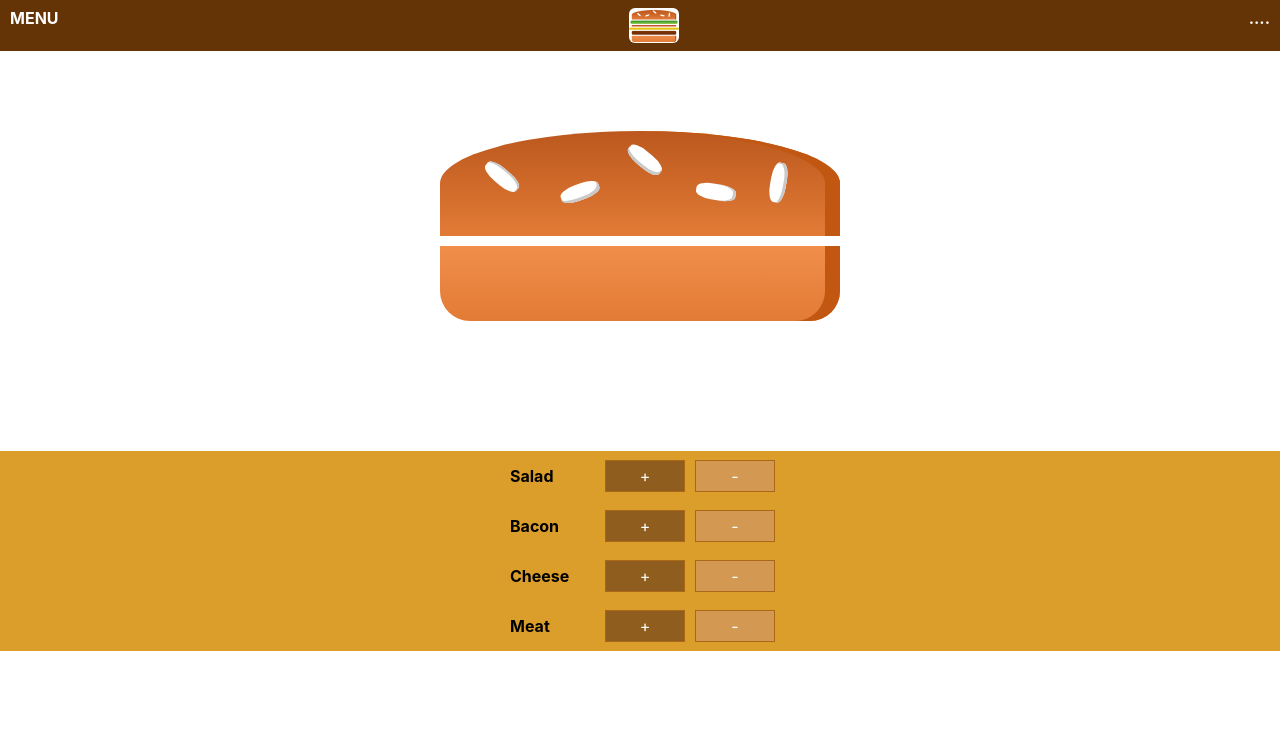
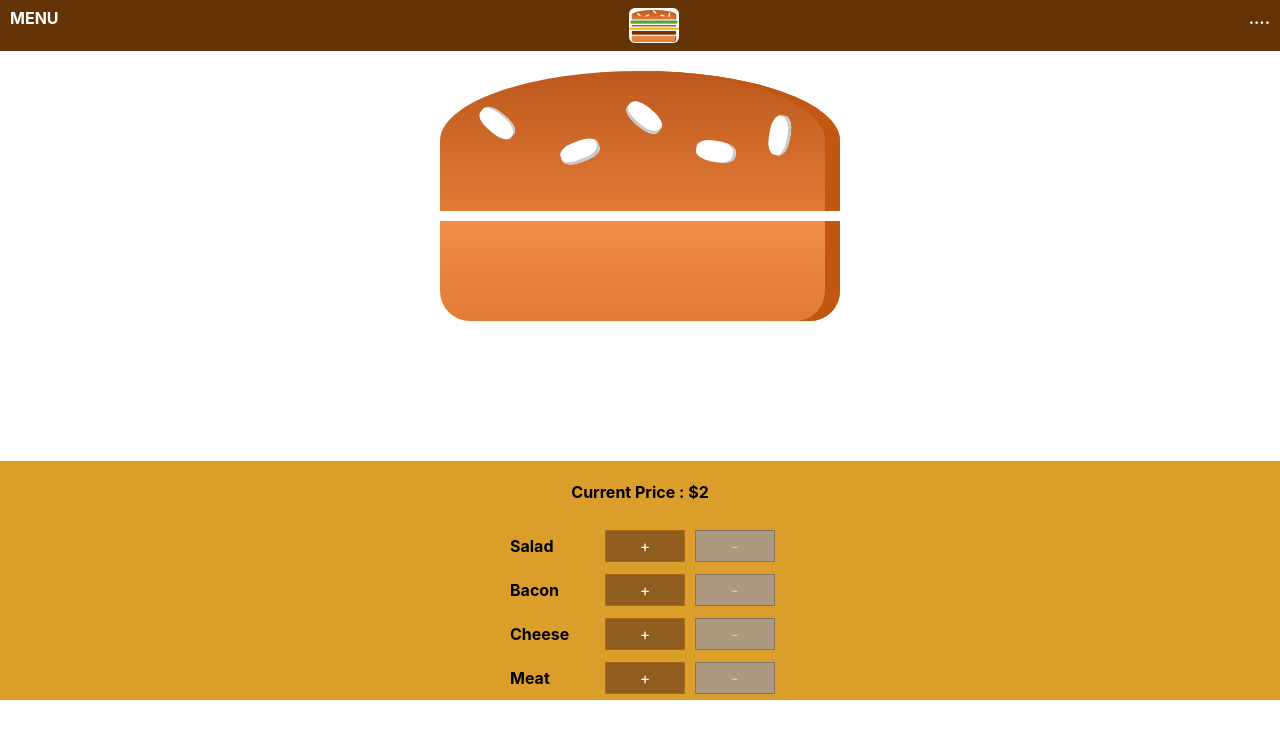
Before and after one commit to akashsolanki1101/Burger-Builder, a React (Create React App) app: page / in a window 1280 px wide. Shown: the top 738 px of the page. Built offline with nearby package versions, Linux system fonts and the light colour scheme.

Commit message:
Work in progress

```diff
--- a/src/Components/Burger/BuildControls/BuildControl/BuildControl.js
+++ b/src/Components/Burger/BuildControls/BuildControl/BuildControl.js
@@ -2,12 +2,13 @@ import React from 'react'
 
 import classes from './BuildControl.module.css'
 
-const buildControl = (props)=>(
-    <div className={classes.BuildControl}>
+const buildControl = (props)=>{
+    const disabled = props.count?null:"disabled"
+    return(<div className={classes.BuildControl}>
         <div className={classes.Label}>{props.label}</div>
-        <button className={classes.More}>+</button>
-        <button className={classes.Less}>-</button>
+        <button className={classes.More} onClick={props.addIngredient}>+</button>
+        <button className={classes.Less} disabled={disabled} onClick={props.removeIngredient}>-</button>
     </div>
-);
+    )};
 
 export default buildControl
--- a/src/Components/Burger/BuildControls/BuildControl/BuildControl.module.css
+++ b/src/Components/Burger/BuildControls/BuildControl/BuildControl.module.css
@@ -3,7 +3,7 @@
     height : 100%;
     justify-content: center;
     align-items:center;
-    margin: 5px;
+    margin: 2px;
 }
 
 .BuildControl button {
--- a/src/Components/Burger/BuildControls/BuildControls.js
+++ b/src/Components/Burger/BuildControls/BuildControls.js
@@ -13,8 +13,15 @@ const controls =[
 const buildControls = (props)=>{
     return(
         <div className={classes.BuildControls}>
+            <h4 style={{textAlign:"center"}}>Current Price : ${props.price}</h4>
             {
-                controls.map(ctrl=><BuildControl key={ctrl.label} label={ctrl.label} />)
+                controls.map(ctrl=>
+                    <BuildControl
+                        count = {props.ingredients[ctrl.type]}
+                        key={ctrl.label}
+                        label={ctrl.label}
+                        addIngredient={()=>props.addIngredient(ctrl.type)}
+                        removeIngredient={()=>props.removeIngredient(ctrl.type)}/>)
             }
         </div>
 )}
--- a/src/Components/Burger/BuildControls/BuildControls.module.css
+++ b/src/Components/Burger/BuildControls/BuildControls.module.css
@@ -3,5 +3,17 @@
     flex-flow: column;
     background-color :  rgba(214, 141, 5, 0.849);
     width : 100%;
-    margin-top : 30px;
+    margin-top : 0px;
 }
+
+@media(max-width : 360px){
+    .BuildControls{
+        margin-top: 60px;
+    }
+}
+
+@media(max-width : 320px){
+    .BuildControls{
+        margin-top: 0px;
+    }
+}
--- a/src/Components/Burger/Burger.js
+++ b/src/Components/Burger/Burger.js
@@ -4,9 +4,16 @@ import BurgerIngredients from './BurgerIngredients/BurgerIngredients'
 import classes from './Burger.module.css'
 
 const burger=(props)=> {
-        let ingredients = Object.keys(props.ingredients).forEach(key=> {
-            return <BurgerIngredients type={key} />
-        });
+        let ingredients = Object.keys(props.ingredients)
+            .map((ingredient=> {
+                    let a=[];
+                    for(var i=0;i<(props.ingredients)[ingredient];i++)
+                        {
+                            a.push(<BurgerIngredients type={ingredient} key={ingredient+i.toString()}/>)
+                        }
+                    return a;
+        }));
+
 
         return(
             <div className={classes.Burger}>
--- a/src/Components/Burger/Burger.module.css
+++ b/src/Components/Burger/Burger.module.css
@@ -1,8 +1,8 @@
 .Burger{
-    height : 300px;
+    height : 400px;
     width :500px;
-    margin : 20px auto;
-    padding-top: 50px;
+    margin: auto;
+    padding-top: 10px;
     overflow: auto ;
     text-align: center;
     font-size: 150%;
@@ -18,6 +18,7 @@
 
   @media (max-width : 430px){
     .Burger{
+      height : 300px;
       width : 100%;
       font-size : 100%;
       /* padding : 5px; */
--- a/src/Components/Burger/BurgerIngredients/BurgerIngredients.js
+++ b/src/Components/Burger/BurgerIngredients/BurgerIngredients.js
@@ -26,15 +26,15 @@ class BurgerIngredients extends Component {
         break;
 
       case "bacon":
-        ingredients = <div className={classes.Salad}></div>;
+        ingredients = <div className={classes.Bacon}></div>;
         break;
 
       case "cheese":
-        ingredients = <div className={classes.Salad}></div>;
+        ingredients = <div className={classes.Cheese}></div>;
         break;
 
       case "meat":
-        ingredients = <div className={classes.Salad}></div>;
+        ingredients = <div className={classes.Meat}></div>;
         break;
 
       default:
--- a/src/Container/BurgerBuilder/BurgerBuilder.js
+++ b/src/Container/BurgerBuilder/BurgerBuilder.js
@@ -3,6 +3,8 @@ import React, { Component } from "react";
 import Burger from "../../Components/Burger/Burger";
 import BuildControls from '../../Components/Burger/BuildControls/BuildControls'
 import classes from "./BurgerBuilder.module.css";
+
+
 
 class BurgerBuilder extends Component {
   state = {
@@ -11,14 +13,52 @@ class BurgerBuilder extends Component {
       bacon: 0,
       cheese: 0,
       meat: 0
+    },
+    totalPrice : 2,
+  };
+
+  ingredientsPrice ={
+    salad : 1,
+    bacon : 2,
+    cheese : 1.5,
+    meat : 4.5
+  }
+
+  addIngredient = (type)=>{
+    const oldCount = this.state.ingredients[type];
+    const updatedCount = oldCount + 1;
+    const updatedIngredients = {
+      ...this.state.ingredients
     }
-  };
+    updatedIngredients[type] = updatedCount;
+    const oldPrice = this.state.totalPrice;
+    const additionalPrice = this.ingredientsPrice[type];
+    const updatedPrice = oldPrice + additionalPrice;
+    this.setState({totalPrice : updatedPrice,ingredients : (updatedIngredients)})
+  }
+
+  removeIngredient = (type)=>{
+    const oldCount = this.state.ingredients[type];
+    const updatedCount = oldCount - 1;
+    const updatedIngredients = {
+      ...this.state.ingredients
+    }
+    updatedIngredients[type] = updatedCount;
+    const oldPrice = this.state.totalPrice;
+    const deductionPrice = this.ingredientsPrice[type];
+    const updatedPrice = oldPrice - deductionPrice;
+    this.setState({totalPrice : updatedPrice,ingredients : (updatedIngredients)})
+  }
 
   render() {
     return (
       <div className={classes.BurgerBuilder}>
         <Burger ingredients={this.state.ingredients} />
-        <BuildControls />
+        <BuildControls
+            ingredients={this.state.ingredients}
+            price = {this.state.totalPrice}
+            addIngredient={this.addIngredient}
+            removeIngredient={this.removeIngredient}/>
       </div>
     );
   }
```
